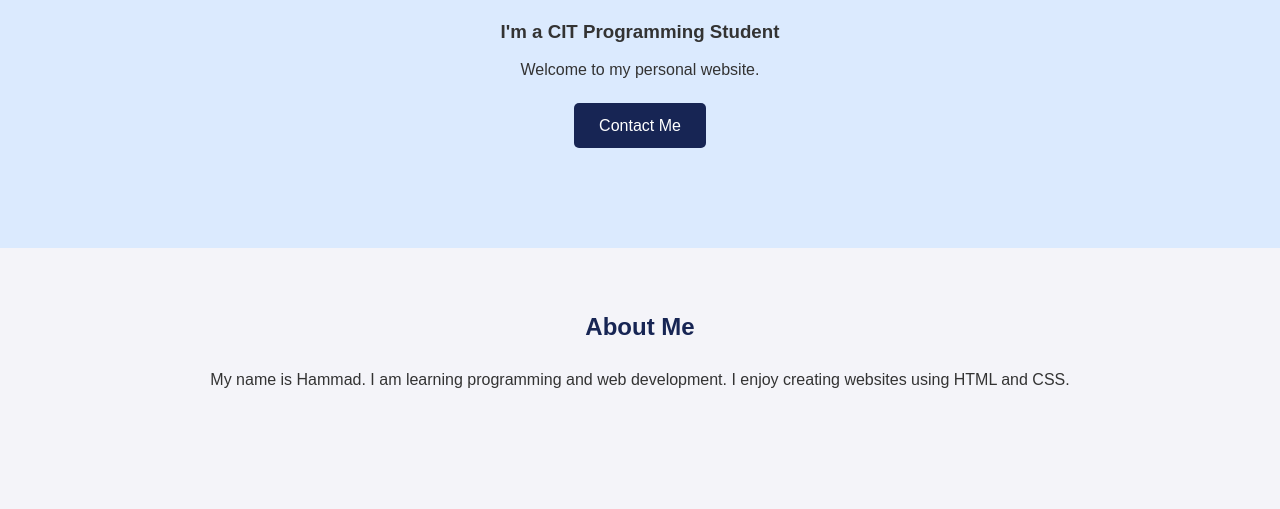
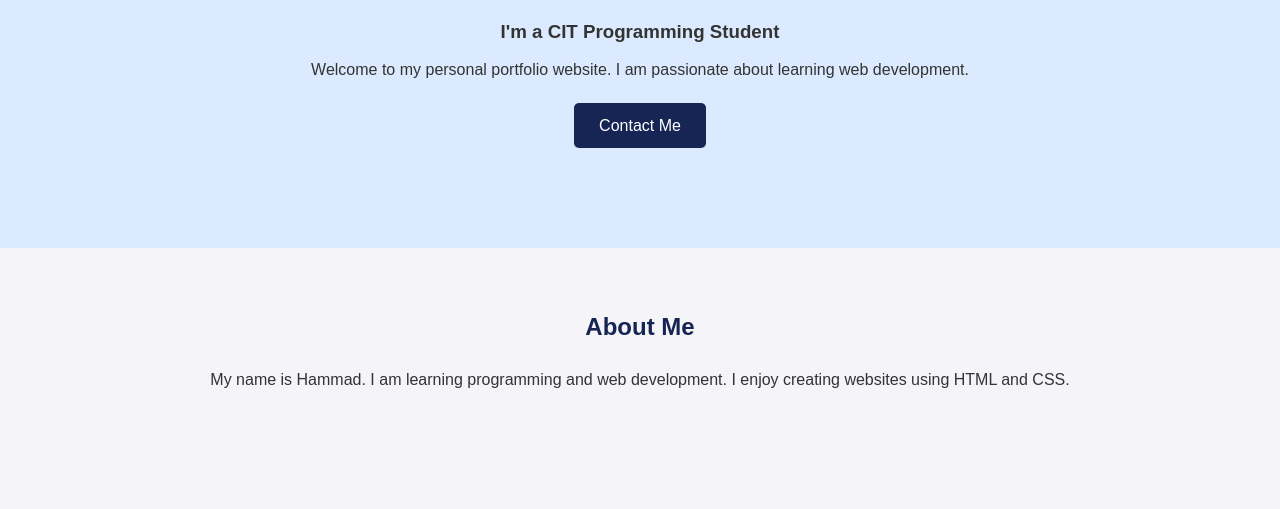
Before and after one commit to muhammadhammad7005/Protfolio, a plain HTML site: page index.html in a window 1280 px wide. Shown: the part 258-767 px from the top of the page. Drawn offline with Linux system fonts and the light colour scheme.

Commit message:
Improved my portfolio website

```diff
--- a/index.html
+++ b/index.html
@@ -22,7 +22,7 @@
     <section id="home" class="hero">
         <h2>Hello, I'm Hammad!</h2>
         <h3>I'm a CIT Programming Student</h3>
-        <p>Welcome to my personal  website.</p>
+        <p>Welcome to my personal portfolio website. I am passionate about learning web development.</p>
         <a href="#contact" class="btn">Contact Me</a>
     </section>
 
```
